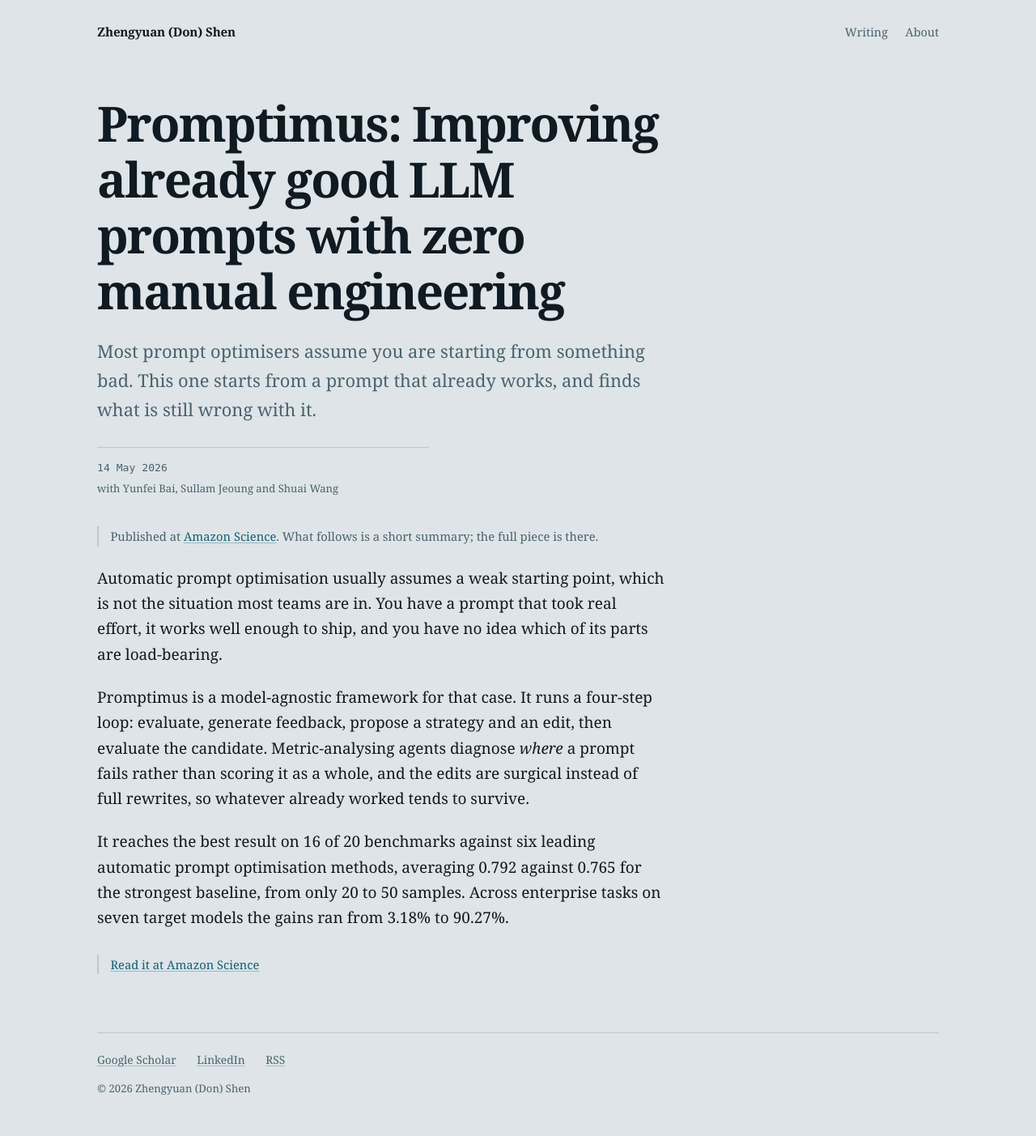
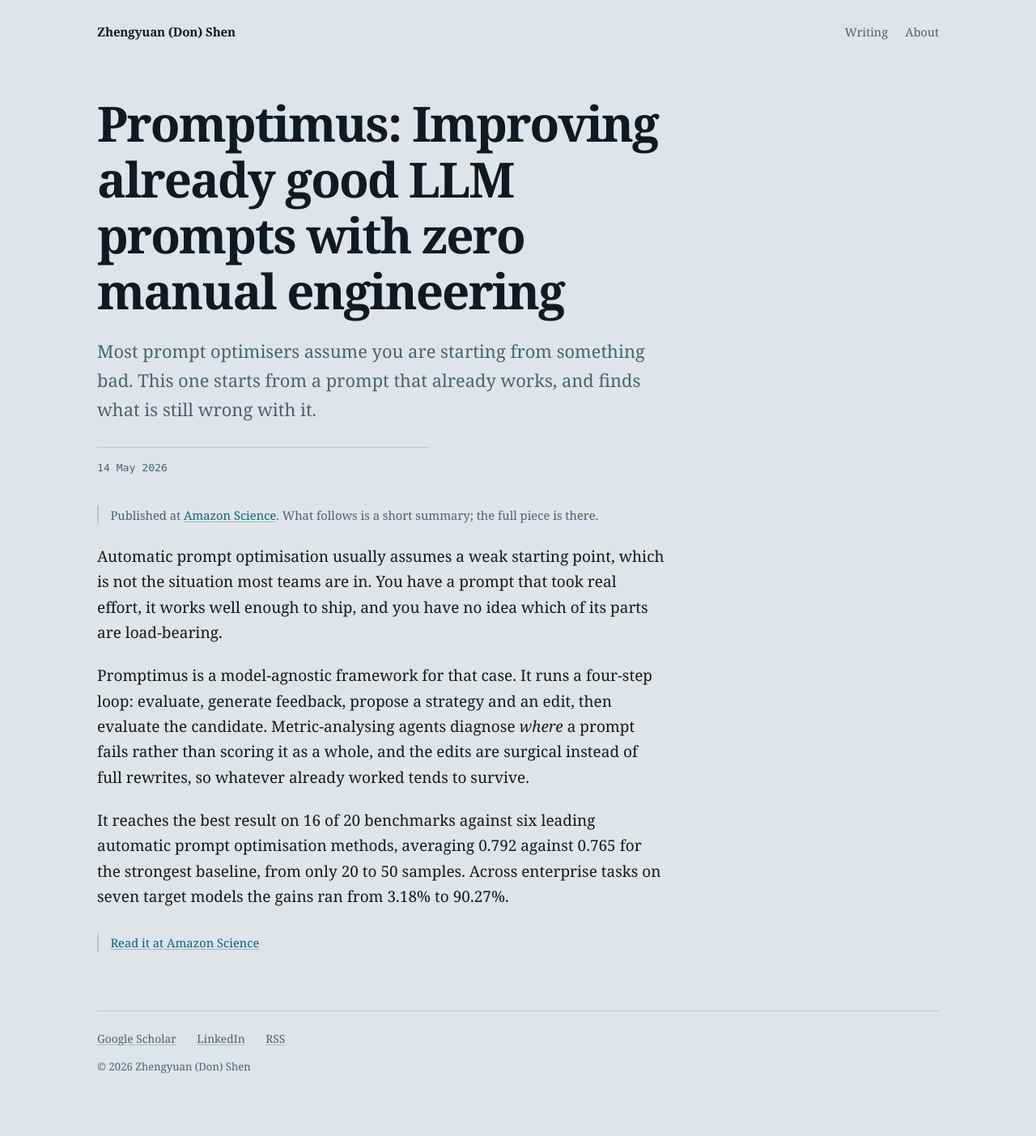
Before and after one commit to donshen/donshen.github.io, a Jekyll site: the page built from _posts/2026-05-14-promptimus.md, in a window 1280 px wide. Shown: the whole page at 81% size. Built offline with Jekyll 4.4.1, drawn with Linux system fonts in a browser that asks for light colours; after the commit the page ends 1377 px from its top, so only the background shows below that.

Commit message:
docs: drop co-author byline from Promptimus
The full author list is on the Amazon Science page the
entry links to. The byline front-matter key stays
supported for future posts.

```diff
--- a/_posts/2026-05-14-promptimus.md
+++ b/_posts/2026-05-14-promptimus.md
@@ -3,7 +3,6 @@ layout: post
 title: "Promptimus: Improving already good LLM prompts with zero manual engineering"
 external: https://www.amazon.science/blog/promptimus-improving-already-good-llm-prompts-with-zero-manual-engineering
 venue: Amazon Science
-byline: "with Yunfei Bai, Sullam Jeoung and Shuai Wang"
 dek: "Most prompt optimisers assume you are starting from something bad. This one starts from a prompt that already works, and finds what is still wrong with it."
 date: 2026-05-14
 ---
```
